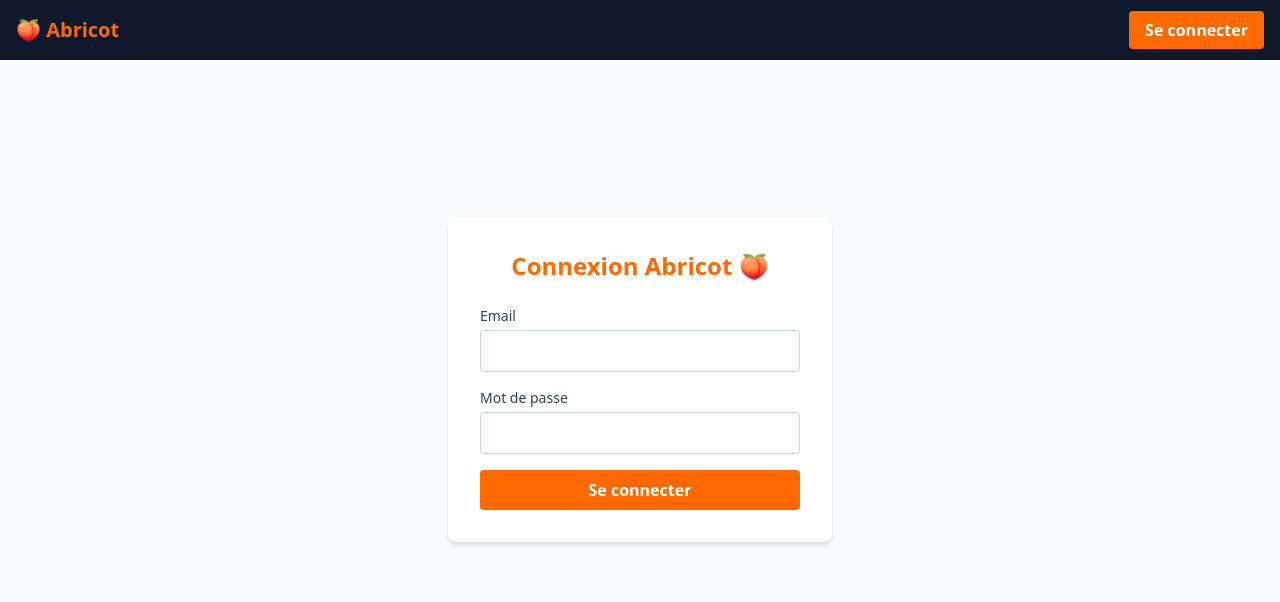
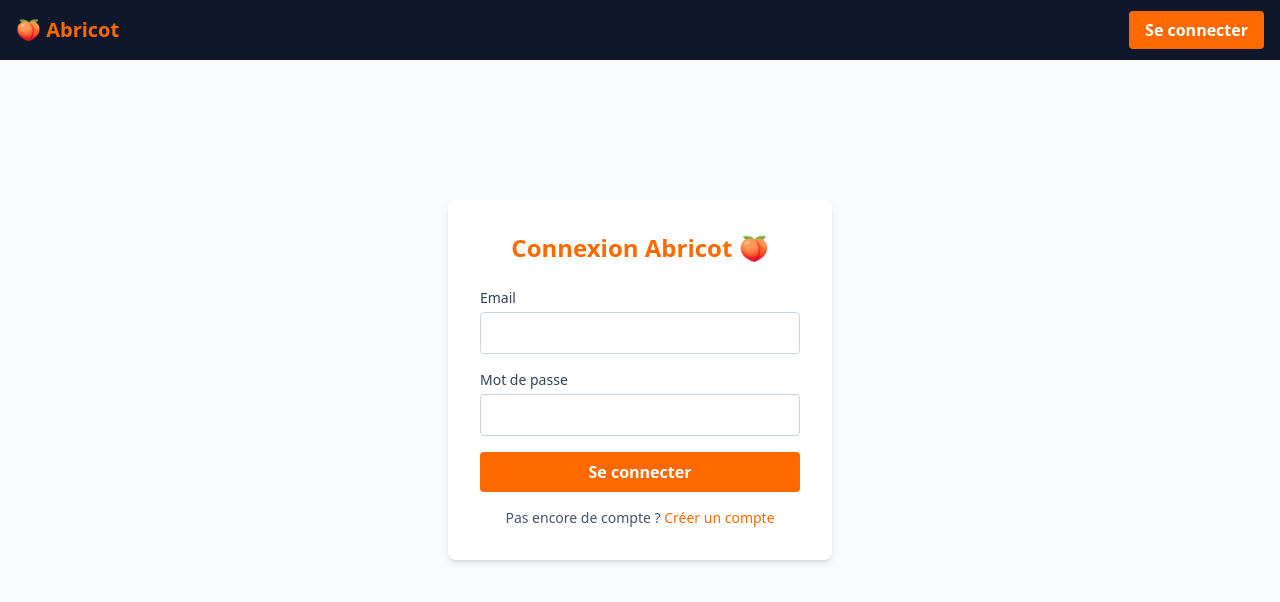
Before and after one commit to StellaElian/abricot-frontend, a Next.js app: page /login in a window 1280 px wide. Shown: the top 602 px of the page. Built offline with nearby package versions, Linux system fonts and the light colour scheme.

Commit message:
Ajout phrase + lien (créer un compte)

```diff
--- a/src/app/login/page.tsx
+++ b/src/app/login/page.tsx
@@ -2,6 +2,7 @@
 
 import { useState } from 'react';
 import { useRouter } from 'next/navigation'; // Le GPS de Next.js
+import Link from 'next/link';
 import Cookies from 'js-cookie'; // Notre portefeuille pour le Badge VIP
 
 export default function LoginPage() {
@@ -82,7 +83,14 @@ export default function LoginPage() {
                     >
                         Se connecter
                     </button>
+
                 </form>
+                <p className="mt-4 text-center text-sm text-slate-600">
+                    Pas encore de compte ?{' '}
+                    <Link href="/register" className="text-orange-500 hover:underline">
+                        Créer un compte
+                    </Link>
+                </p>
             </div>
         </div>
     );
```
